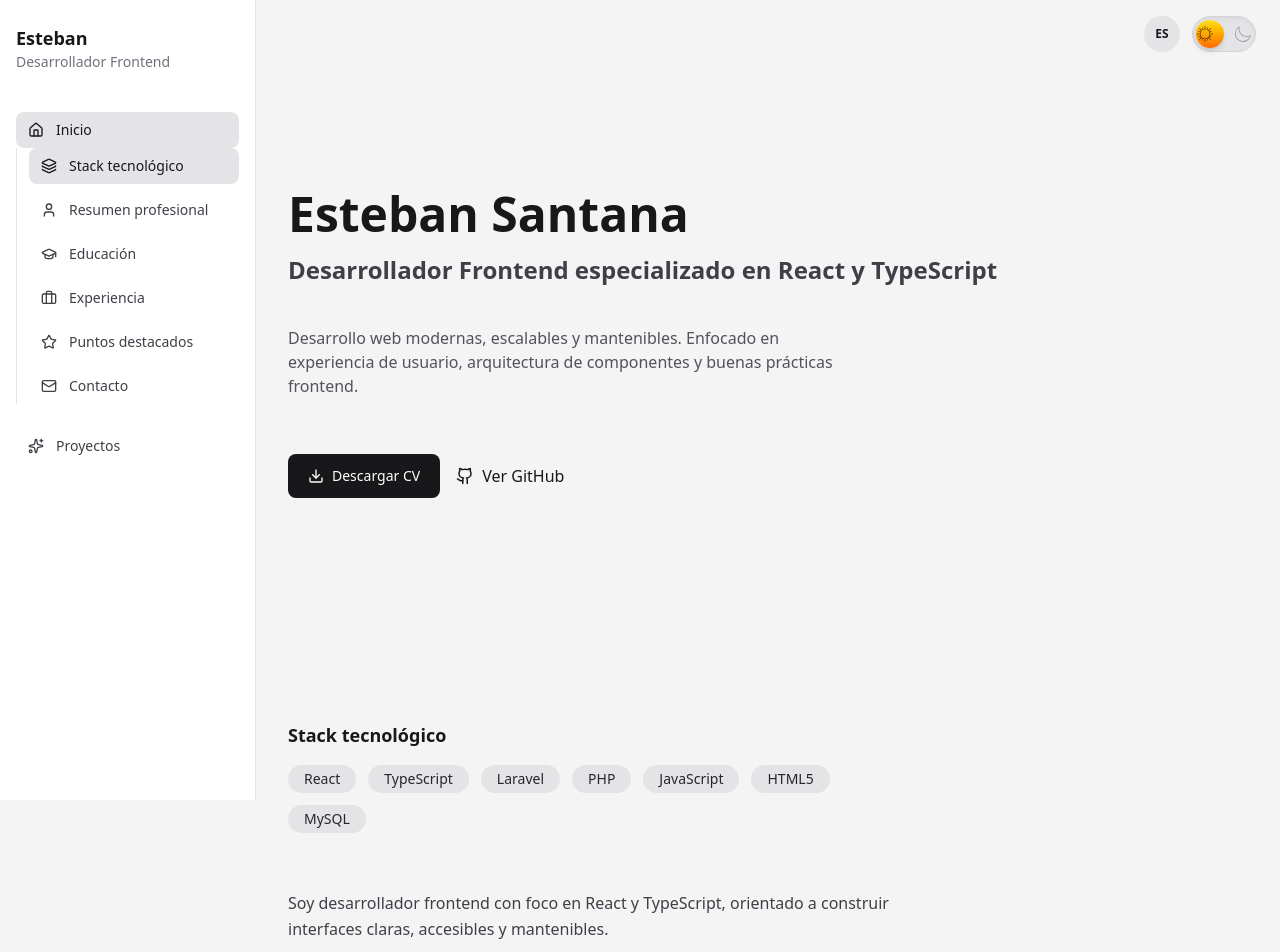
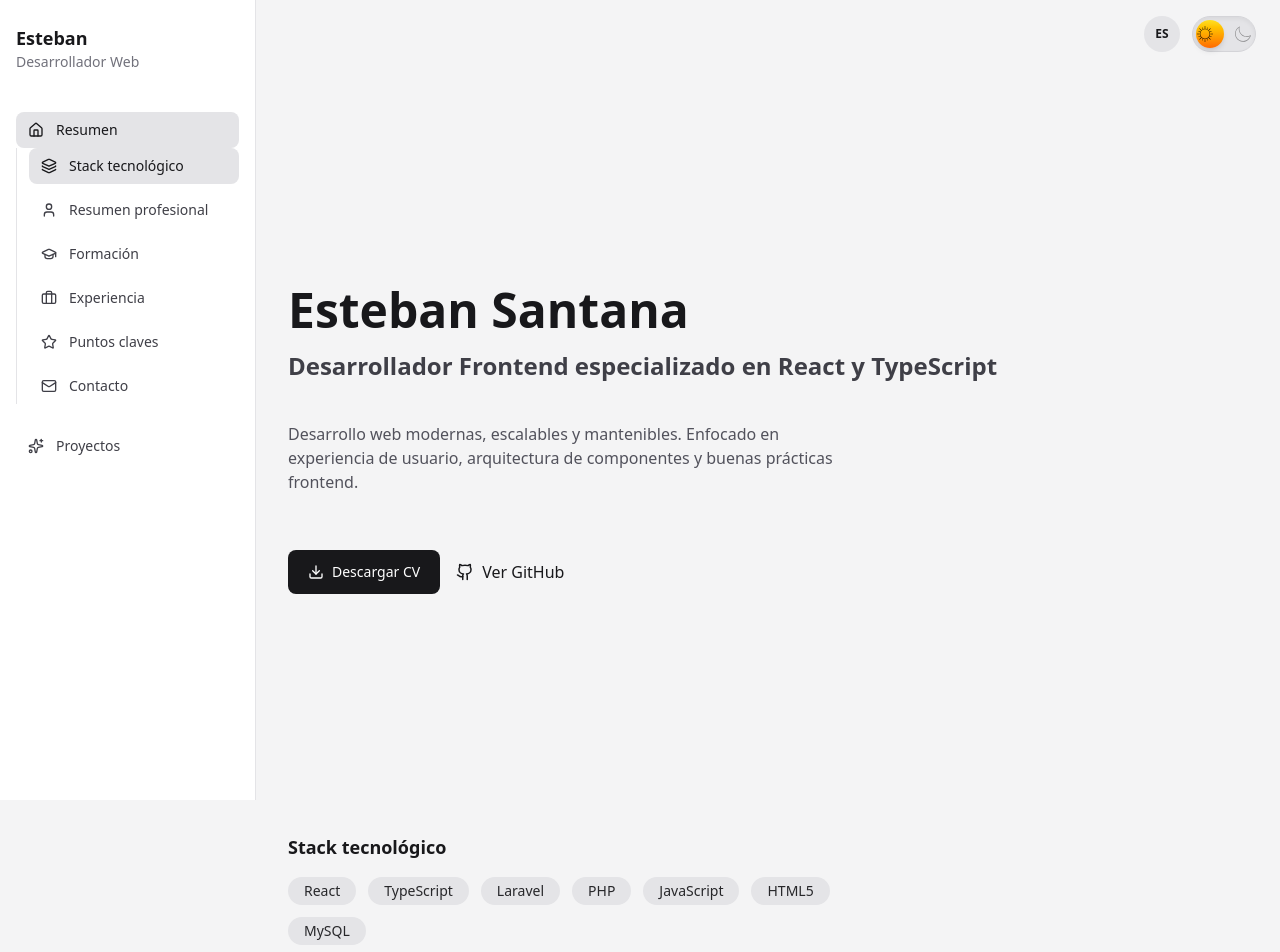
Before and after one commit to bsantanag95/proyecto_portafolio, a React (Vite) app: page / in a window 1280 px wide. Shown: the top 952 px of the page. Built offline with nearby package versions, Linux system fonts and the light colour scheme.

Commit message:
chore(home): final spacing, sidebar labels, and visual polish

```diff
--- a/src/components/Sidebar/Sidebar.tsx
+++ b/src/components/Sidebar/Sidebar.tsx
@@ -169,7 +169,7 @@ const Sidebar = () => {
               icon={<User size={16} aria-hidden="true" />}
             />
             <SidebarItem
-              label={t.home.education.educationTitle}
+              label={t.home.education.title}
               action={() => {
                 scrollToSection("education");
                 close();
--- a/src/i18n/en.ts
+++ b/src/i18n/en.ts
@@ -1,8 +1,8 @@
 export const en = {
   sidebar: {
     title: "Esteban",
-    subtitle: "Frontend Developer",
-    home: "Home",
+    subtitle: "Web Developer",
+    home: "Overview",
     projects: "Projects",
     toggleSections: "Show sections",
     ariaLabel: "Main navigation",
@@ -51,11 +51,11 @@ export const en = {
       "Comfortable working autonomously with technical responsibility.",
       "Clear communication and collaborative approach.",
     ],
-    highlightsTitle: "Highlights",
+    highlightsTitle: "Key Highlights",
 
     //EDUCATION
     education: {
-      title: "Education & Certifications",
+      title: "Education",
       educationTitle: "Education",
       certificationsTitle: "Certifications",
       degree: "Bachelor's Degree in Computer Engineering",
--- a/src/i18n/es.ts
+++ b/src/i18n/es.ts
@@ -1,8 +1,8 @@
 export const es = {
   sidebar: {
     title: "Esteban",
-    subtitle: "Desarrollador Frontend",
-    home: "Inicio",
+    subtitle: "Desarrollador Web",
+    home: "Resumen",
     projects: "Proyectos",
     toggleSections: "Mostrar secciones",
     ariaLabel: "Navegación principal",
@@ -35,7 +35,7 @@ export const es = {
     summaryTitle: "Resumen profesional",
 
     summaryIntro:
-      "Soy desarrollador frontend con foco en React y TypeScript, orientado a construir interfaces claras, accesibles y mantenibles.",
+      "Soy desarrollador frontend con foco en React y TypeScript, orientado a construir interfaces claras, accesibles y mantenibles. Actualmente abierto a oportunidades como Frontend Developer / Junior React Developer.",
 
     summaryFocus:
       "Trabajo con arquitecturas de componentes, manejo de estado y animaciones sutiles para mejorar la experiencia de usuario, cuidando siempre la calidad del código.",
@@ -53,11 +53,11 @@ export const es = {
       "Comunicación clara y enfoque colaborativo.",
     ],
 
-    highlightsTitle: "Puntos destacados",
+    highlightsTitle: "Puntos claves",
 
     //EDUCATION
     education: {
-      title: "Educación & Certificaciones",
+      title: "Formación",
       educationTitle: "Educación",
       certificationsTitle: "Certificaciones",
       degree: "Ingeniería en Informática",
--- a/src/pages/Home/Education.tsx
+++ b/src/pages/Home/Education.tsx
@@ -20,12 +20,14 @@ function Education() {
       <AnimatedSection delay={0.1}>
         <article
           className="
-          rounded-xl
-          border border-zinc-200 dark:border-zinc-800
-          p-5
-          bg-white dark:bg-zinc-900
-          space-y-2
-        "
+  rounded-xl
+  border border-zinc-200 dark:border-zinc-800
+  bg-white dark:bg-zinc-900
+  p-5
+  transition
+  hover:shadow-md hover:border-zinc-300
+  dark:hover:border-zinc-700
+"
         >
           <div className="flex flex-col sm:flex-row sm:items-center sm:justify-between gap-1">
             <h3 className="font-medium text-zinc-900 dark:text-zinc-100">
--- a/src/pages/Home/Experience.tsx
+++ b/src/pages/Home/Experience.tsx
@@ -26,12 +26,14 @@ function Experience() {
             <article
               key={index}
               className="
-              relative
-              rounded-xl
-              border border-zinc-200 dark:border-zinc-800
-              p-5
-              bg-white dark:bg-zinc-900
-            "
+  rounded-xl
+  border border-zinc-200 dark:border-zinc-800
+  bg-white dark:bg-zinc-900
+  p-5
+  transition
+  hover:shadow-md hover:border-zinc-300
+  dark:hover:border-zinc-700
+"
             >
               {/* Header */}
               <div className="flex flex-col sm:flex-row sm:items-center sm:justify-between gap-1">
--- a/src/pages/Home/Home.tsx
+++ b/src/pages/Home/Home.tsx
@@ -11,35 +11,41 @@ import SectionSpy from "../../components/Sidebar/SectionSpy";
 
 function Home() {
   return (
-    <section className="space-y-16 sm:space-y-20">
-      <section id="hero">
+    <main className="space-y-24">
+      <section id="hero" className="pt-24">
         <Hero />
       </section>
+
       <section id="tech">
         <SectionSpy id="tech" />
         <Techstack />
       </section>
+
       <section id="summary">
         <SectionSpy id="summary" />
         <Summary />
       </section>
+
       <section id="education">
         <SectionSpy id="education" />
         <Education />
       </section>
-      <section id="experience" className="scroll-mt-24">
+
+      <section id="experience">
         <SectionSpy id="experience" />
         <Experience />
       </section>
+
       <section id="highlights">
         <SectionSpy id="highlights" />
         <Highlights />
       </section>
+
       <section id="contact">
         <SectionSpy id="contact" />
         <Contact />
       </section>
-    </section>
+    </main>
   );
 }
 
```
